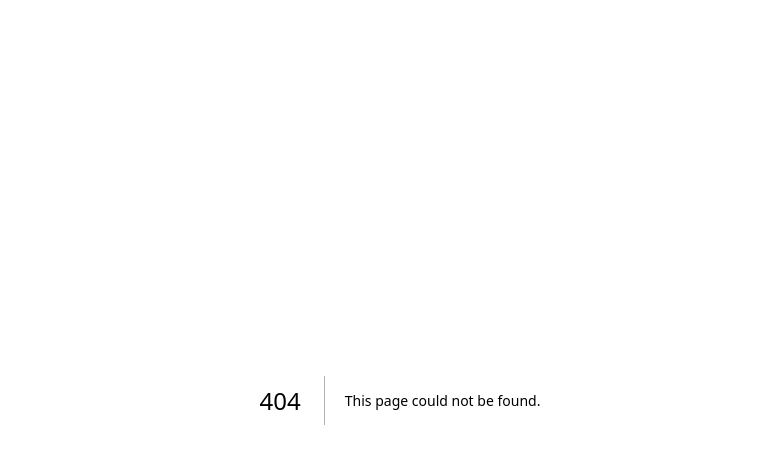
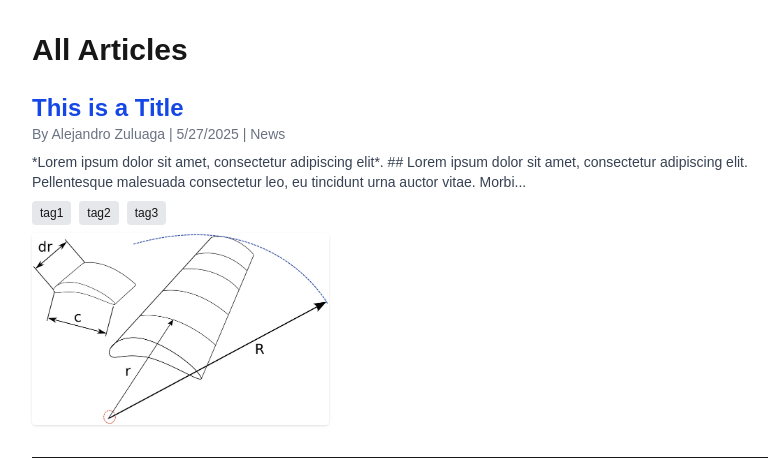
Before and after one commit to zeta976/excelsiorgc, a Next.js app: page /articles in a window 1280 px wide. Before the commit this address had no page. Shown: the top 464 px of the page, without its empty margins (240-1018 px from the left). Built offline with nearby package versions, Linux system fonts and the light colour scheme.

Commit message:
created articles list page

```diff
--- /dev/null
+++ b/src/pages/articles/index.js
@@ -0,0 +1,68 @@
+import fs from 'fs';
+import path from 'path';
+import matter from 'gray-matter';
+import Link from 'next/link';
+
+export async function getStaticProps() {
+  const articlesDir = path.join(process.cwd(), 'src', 'content', 'articles');
+  const filenames = fs.readdirSync(articlesDir);
+  const articles = filenames
+    .filter(fn => fn.endsWith('.md'))
+    .map(filename => {
+      const filePath = path.join(articlesDir, filename);
+      const fileContents = fs.readFileSync(filePath, 'utf8');
+      const { data, content } = matter(fileContents);
+      // Ensure date is a string
+      if (data.date && typeof data.date !== 'string') {
+        data.date = String(data.date);
+      }
+      return {
+        slug: filename.replace(/\.md$/, ''),
+        ...data,
+        excerpt: content.substr(0, 200) + (content.length > 200 ? '...' : ''),
+      };
+    })
+    .sort((a, b) => (a.date < b.date ? 1 : -1));
+
+  return {
+    props: {
+      articles,
+    },
+  };
+}
+
+export default function ArticlesIndex({ articles }) {
+  return (
+    <main className="max-w-3xl mx-auto px-4 py-8">
+      <h1 className="text-3xl font-bold mb-6">All Articles</h1>
+      <ul>
+        {articles.map(article => (
+          <li key={article.slug} className="mb-8 border-b pb-6">
+            <Link href={`/articles/${article.slug}`}
+              className="text-2xl font-semibold text-blue-700 hover:underline">
+              {article.title}
+            </Link>
+            <div className="text-gray-500 text-sm mb-2">
+              {article.author && <span>By {article.author} | </span>}
+              {article.date && <span>{new Date(article.date).toLocaleDateString()}</span>}
+              {article.section && <span> | {article.section}</span>}
+            </div>
+            <div className="mb-2 text-gray-700 text-sm">
+              {article.excerpt}
+            </div>
+            {article.tags && article.tags.length > 0 && (
+              <div className="mb-2">
+                {article.tags.map(tag => (
+                  <span key={tag} className="inline-block bg-gray-200 rounded px-2 py-1 text-xs mr-2">{tag}</span>
+                ))}
+              </div>
+            )}
+            {article.featured_image && (
+              <img src={article.featured_image} alt="Featured" className="mb-2 rounded shadow max-h-48" />
+            )}
+          </li>
+        ))}
+      </ul>
+    </main>
+  );
+}
```
